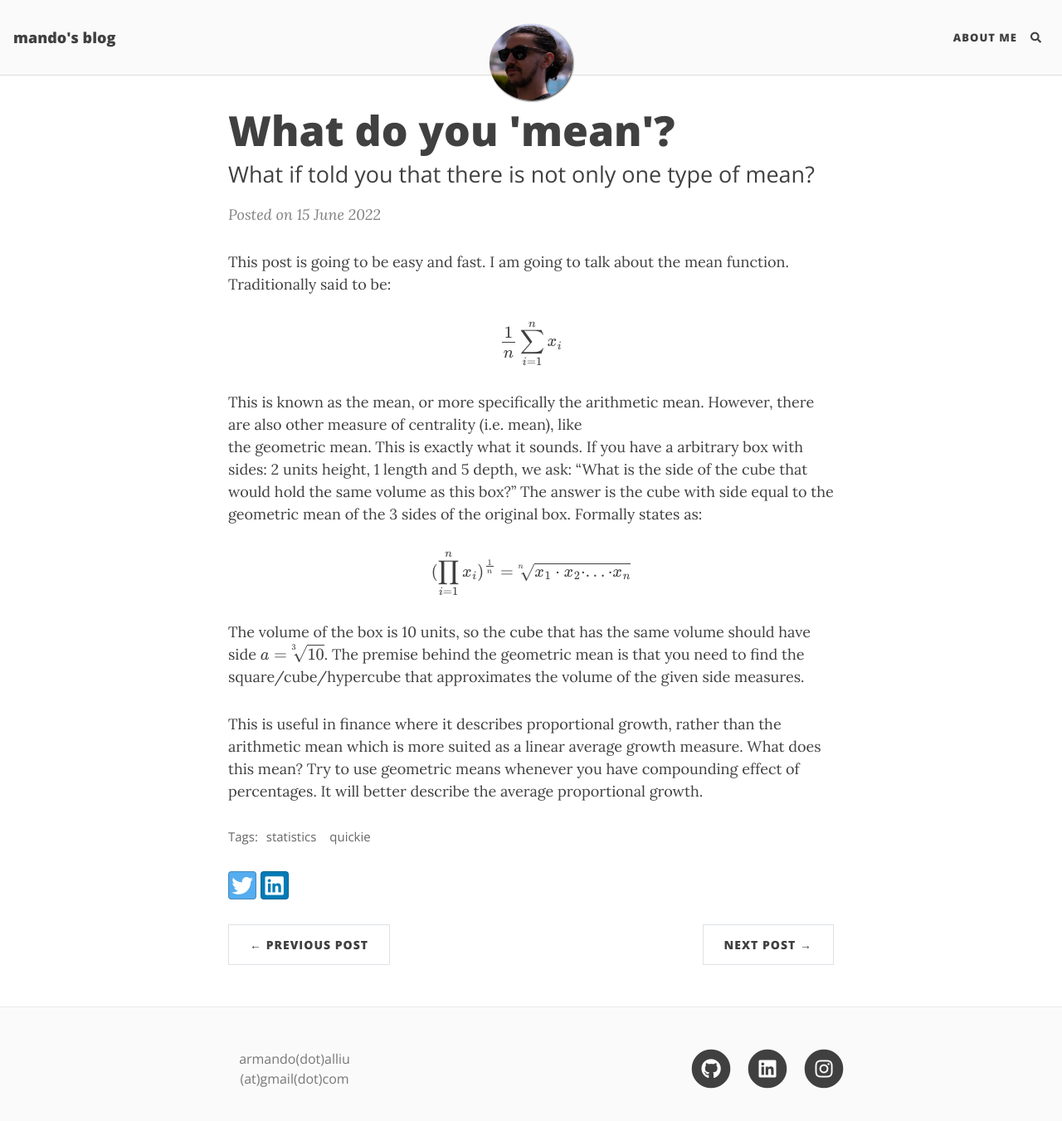
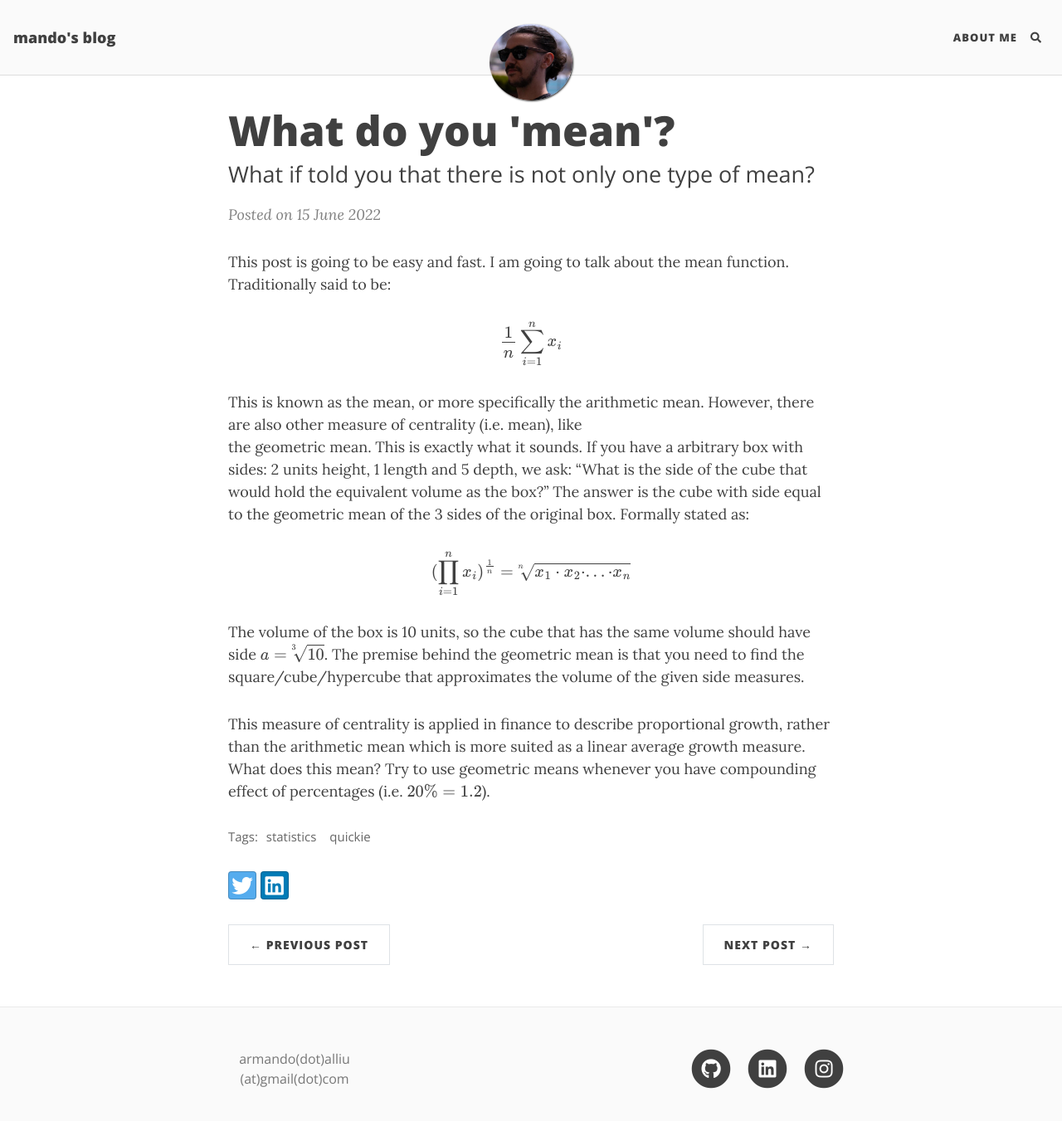
Before and after one commit to vjedulla/vjedulla.github.io, a Jekyll site: the page built from _posts/2022-06-15-mean.md, in a window 1280 px wide and 1392 px high. Shown: the top 1351 px of the window at 83% size. Built offline with Jekyll 4.4.1, drawn with Linux system fonts in a browser that asks for light colours; nearby versions of some CDN libraries; formulas are drawn with MathJax 3; comment, search, counter and statistics services are not loaded.

Commit message:
typo fixes

```diff
--- a/_posts/2022-06-15-mean.md
+++ b/_posts/2022-06-15-mean.md
@@ -12,8 +12,8 @@ $$\frac{1}{n} \sum_{i=1}^{n} x_i $$
 
 This is known as the mean, or more specifically the arithmetic mean. However, there are also other measure of centrality (i.e. mean), like
 the geometric mean. This is exactly what it sounds. If you have a arbitrary box with sides: 2 units height, 1 length and 5 depth, we ask: "What is the
-side of the cube that would hold the same volume as this box?" The answer is the cube with side equal to the geometric mean of the 3 sides of the original box.
-Formally states as:
+side of the cube that would hold the equivalent volume as the box?" The answer is the cube with side equal to the geometric mean of the 3 sides of the original box.
+Formally stated as:
 
 $$ (\prod_{i=1}^{n} x_i)^\frac{1}{n} = \sqrt[\leftroot{10} \uproot{5} n]{x_1 \cdot x_2 \cdot ... \cdot x_n} $$
 
@@ -21,6 +21,6 @@ The volume of the box is 10 units, so the cube that has the same volume should h
 The premise behind the geometric mean is that you need to find the square/cube/hypercube that approximates the volume of the
 given side measures.
 
-This is useful in finance where it describes proportional growth, rather than the arithmetic mean which is more suited
-as a linear average growth measure. What does this mean? Try to use geometric means whenever you have compounding effect of percentages.
-It will better describe the average proportional growth.
+This measure of centrality is applied in finance to describe proportional growth, rather than the arithmetic mean which is more suited
+as a linear average growth measure. What does this mean? Try to use geometric means whenever you have compounding effect of percentages
+(i.e. $$20\% = 1.2$$).
```
Also changed, not shown: aboutme.md (+1 -1 lines).
